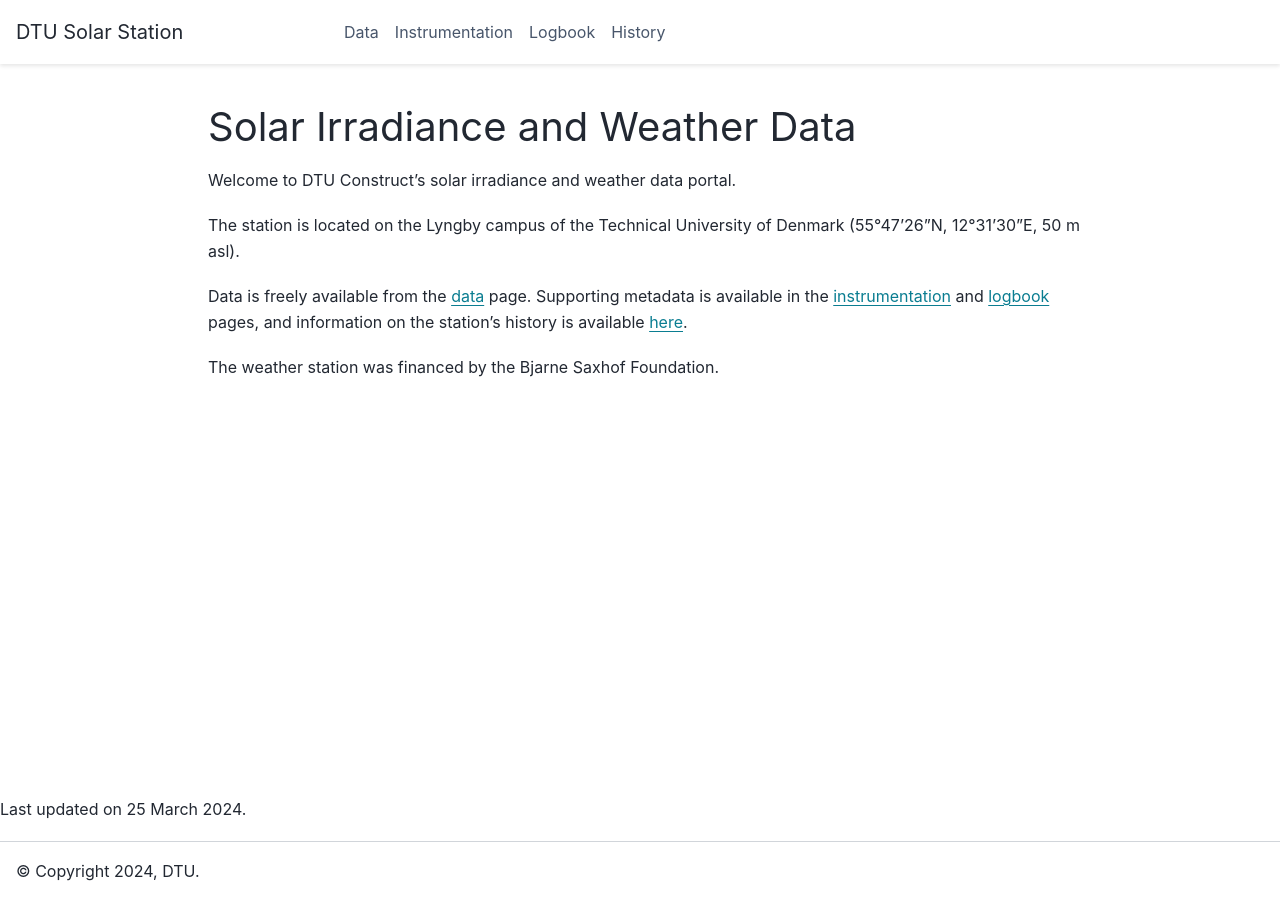
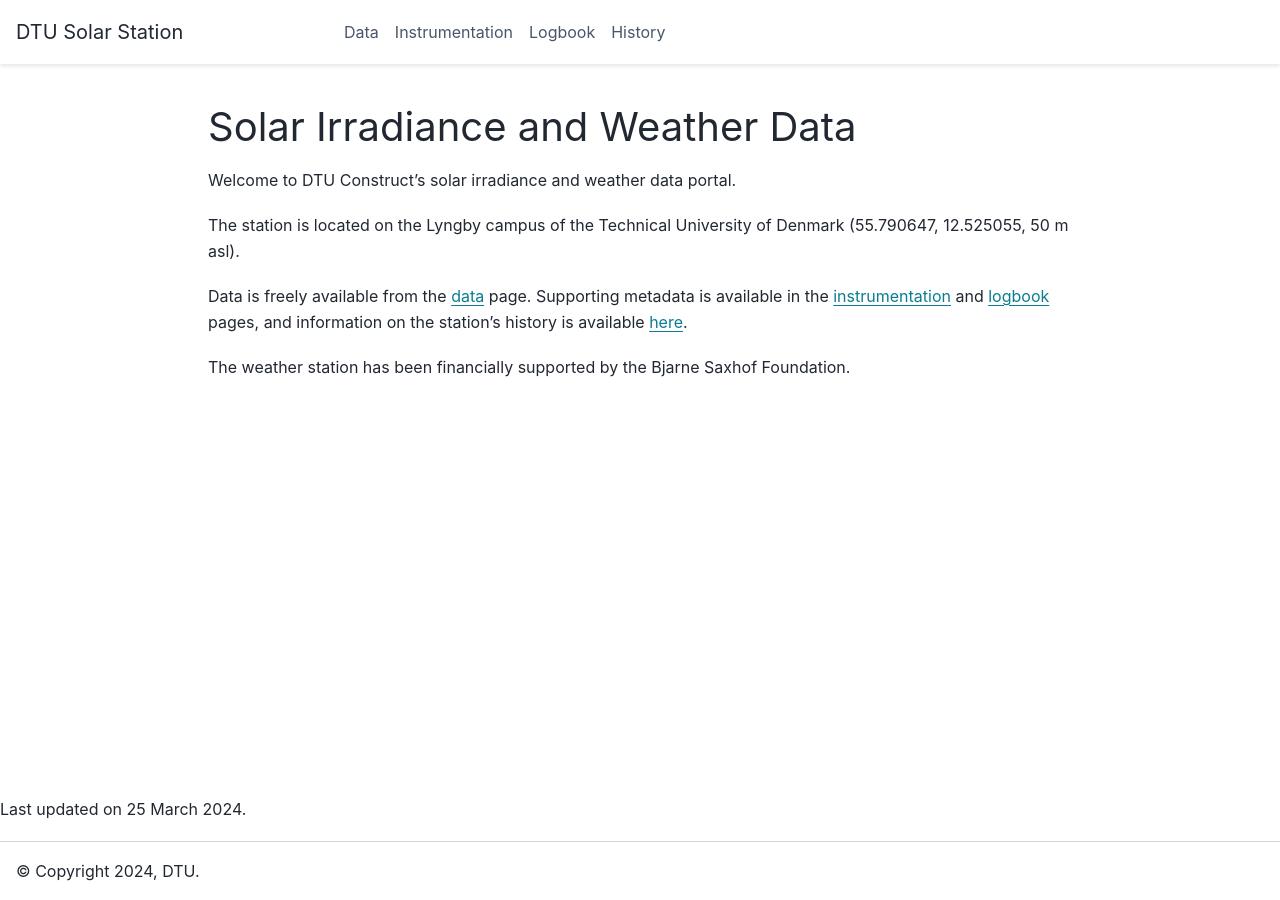
Before and after one commit to AssessingSolar/dtu_solar_station, a Sphinx documentation site: the page built from docs/index.md, in a window 1280 px wide. Built offline with Sphinx 7.4.7 and the PyData theme 0.15.4, drawn with Linux system fonts in a browser that asks for light colours.

Commit message:
Updated coordinates and text

````diff
--- a/docs/index.md
+++ b/docs/index.md
@@ -2,11 +2,11 @@
 
 Welcome to DTU Construct's solar irradiance and weather data portal.
 
-The station is located on the Lyngby campus of the Technical University of Denmark (55°47'26"N, 12°31'30"E, 50 m asl).
+The station is located on the Lyngby campus of the Technical University of Denmark (55.790647, 12.525055, 50 m asl).
 
 Data is freely available from the [data](../data) page. Supporting metadata is available in the [instrumentation](instrumentation) and [logbook](logbook) pages, and information on the station's history is available [here](history).
 
-The weather station was financed by the Bjarne Saxhof Foundation.
+The weather station has been financially supported by the Bjarne Saxhof Foundation.
 
 
 ```{toctree}
````
